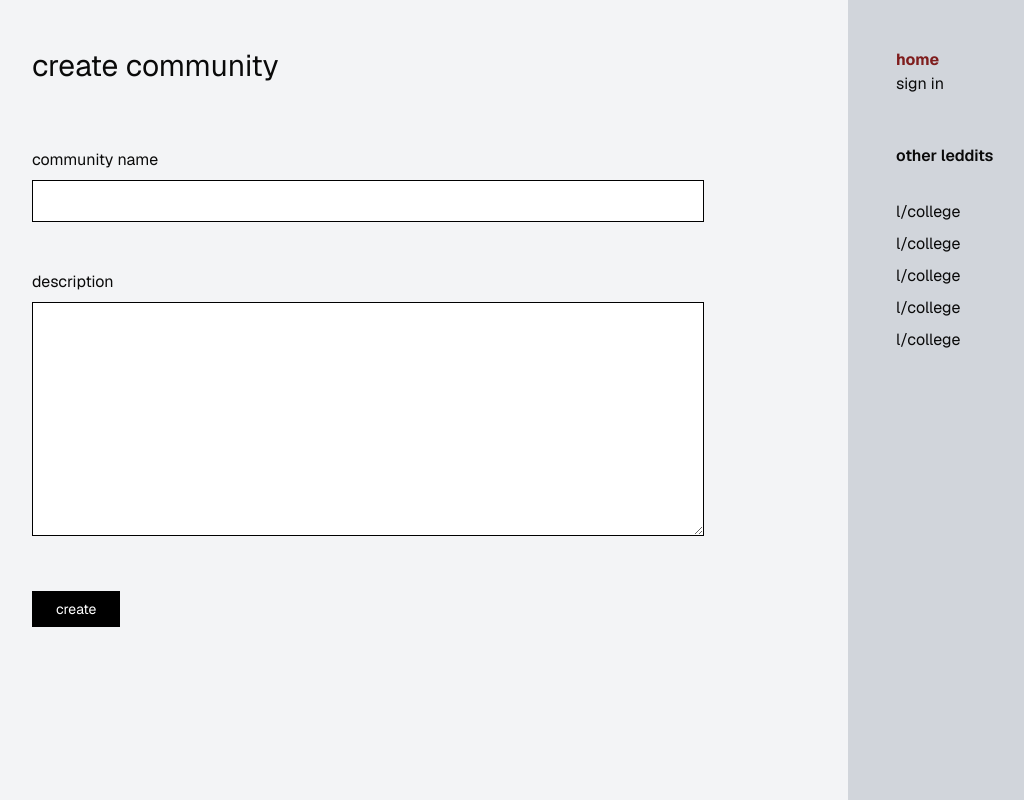
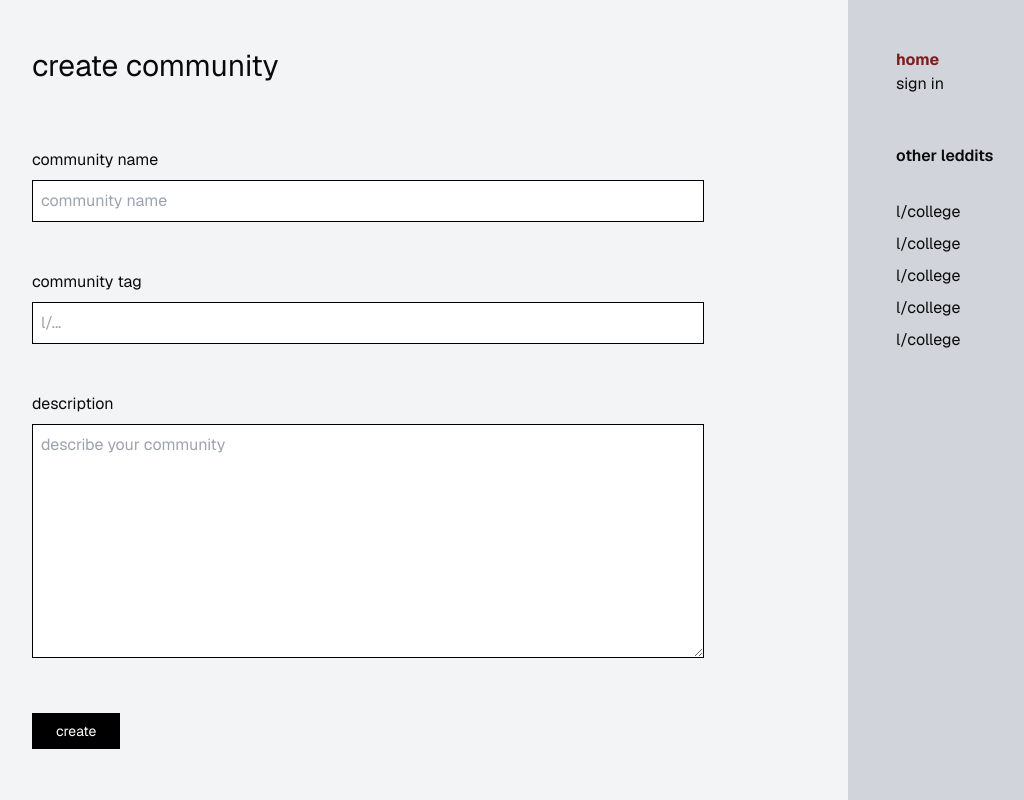
Before and after one commit to okezieuc/leddit, a Next.js app: page /l/new in a window 1280 px wide. Shown: the whole page, without its empty margins (112-1136 px from the left). Built offline with nearby package versions, Linux system fonts and the light colour scheme; no server answers.

Commit message:
add support for creating communities

```diff
--- /dev/null
+++ b/app/communityActions.ts
@@ -0,0 +1,29 @@
+"use server";
+
+import { createClient } from "@/utils/supabase/server";
+import { encodedRedirect } from "@/utils/utils";
+import { redirect } from "next/navigation";
+
+export const createCommunityAction = async (formData: FormData) => {
+  const title = formData.get("name") as string;
+  const name_tag = formData.get("tag") as string;
+  const description = formData.get("description") as string;
+  const supabase = await createClient();
+
+  if (!title || !description || !name_tag) {
+    return { error: "Title, name tag, and description are required" };
+  }
+
+  const { error } = await supabase.from("communities").insert({
+    name_tag,
+    title,
+    description,
+  });
+
+  if (error) {
+    console.error(error.code + " " + error.message);
+    return encodedRedirect("error", "/l/new", error.message);
+  } else {
+    return redirect("/l/" + name_tag);
+  }
+};
--- a/app/l/new/page.tsx
+++ b/app/l/new/page.tsx
@@ -1,15 +1,10 @@
-"use client";
-
+import { createCommunityAction } from "@/app/communityActions";
 import Button from "@/components/button";
 import TextArea from "@/components/ui/textarea";
 import TextInput from "@/components/ui/textinput";
-import { useState } from "react";
 
 export default function Page() {
-    const [communityName, setCommunityName] = useState("");
-    const [communityDescription, setCommunityDescription] = useState("");
-
-    return <>
+    return <form action={createCommunityAction}>
         <h1 className="text-3xl mb-16">
             create community
         </h1>
@@ -17,17 +12,34 @@ export default function Page() {
         <div className="flex flex-col gap-12">
             <div>
                 <div className="mb-2">community name</div>
-                <TextInput onChange={(e) => setCommunityName(e.target.value)} />
+                <TextInput
+                    name="name"
+                    placeholder="community name"
+                    required
+                />
+            </div>
+
+            <div>
+                <div className="mb-2">community tag</div>
+                <TextInput
+                    name="tag"
+                    placeholder="l/..."
+                    required
+                />
             </div>
 
             <div>
                 <div className="mb-2">description</div>
-                <TextArea onChange={(e) => setCommunityDescription(e.target.value)} />
+                <TextArea
+                    name="description"
+                    placeholder="describe your community"
+                    required
+                />
             </div>
 
             <div>
                 <Button text="create" />
             </div>
         </div>
-    </>;
+    </form>;
 }
```
